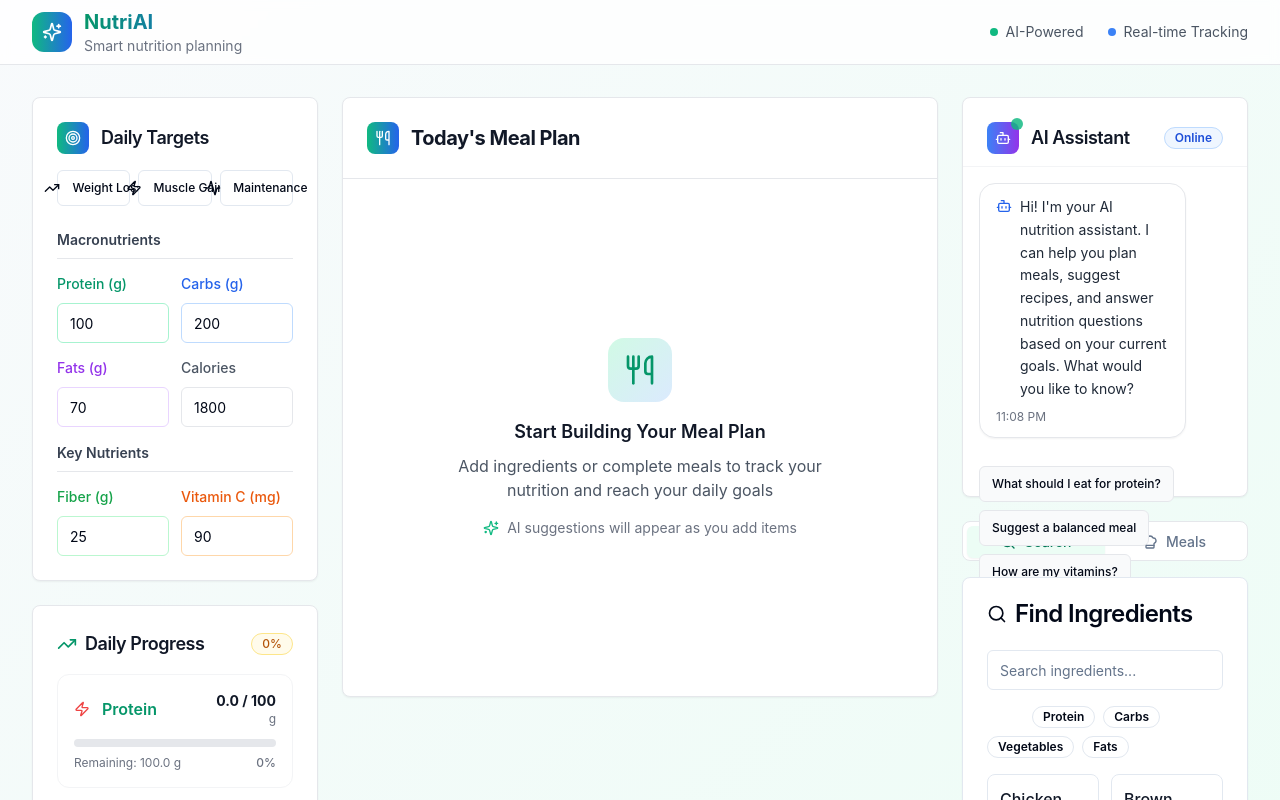
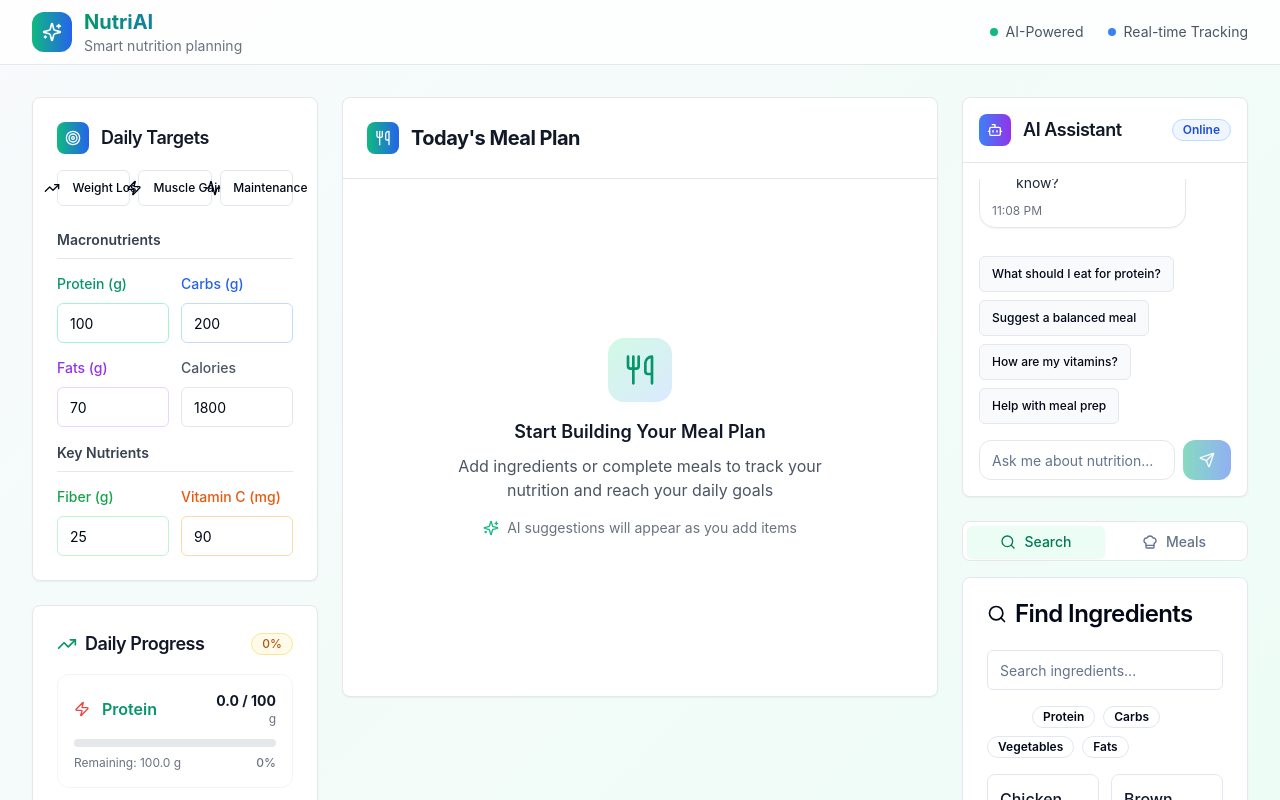
Before and after one commit to MuhammadAman02/hst-ai-5c35950b-bf35-40c8-a86a-7bd4a065f646, a React (Vite) app: page / in a window 1280 px wide. Shown: the top 800 px of the page. Built offline with nearby package versions, Linux system fonts and the light colour scheme.

Commit message:
update file

```diff
--- a/src/components/AIChat.tsx
+++ b/src/components/AIChat.tsx
@@ -141,16 +141,13 @@ const AIChat: React.FC<AIChatProps> = ({ progress, onSuggestion }) => {
 
   return (
     <Card className="glass-card h-[400px] flex flex-col">
-      <CardHeader className="pb-3 border-b border-gray-100">
+      <CardHeader className="flex-shrink-0 p-4 border-b border-gray-200">
         <div className="flex items-center justify-between">
-          <CardTitle className="text-lg font-semibold text-gray-900 flex items-center gap-3">
-            <div className="relative">
-              <div className="w-8 h-8 gradient-secondary rounded-lg flex items-center justify-center">
-                <Bot className="h-4 w-4 text-white" />
-              </div>
-              <div className="absolute -top-1 -right-1 w-3 h-3 bg-emerald-500 rounded-full animate-pulse"></div>
+          <CardTitle className="text-lg font-semibold text-gray-900 flex items-center space-x-3">
+            <div className="w-8 h-8 gradient-secondary rounded-lg flex items-center justify-center">
+              <Bot className="h-4 w-4 text-white" />
             </div>
-            AI Assistant
+            <span>AI Assistant</span>
           </CardTitle>
           <Badge variant="outline" className="bg-blue-50 text-blue-700 border-blue-200 text-xs">
             Online
@@ -158,22 +155,22 @@ const AIChat: React.FC<AIChatProps> = ({ progress, onSuggestion }) => {
         </div>
       </CardHeader>
 
-      <CardContent className="flex-1 flex flex-col p-4 space-y-4">
+      <CardContent className="flex-1 flex flex-col p-4 space-y-4 min-h-0">
         {/* Messages */}
         <div className="flex-1 overflow-y-auto space-y-3 pr-2">
           {messages.map((message) => (
             <div
               key={message.id}
-              className={`flex ${message.type === 'user' ? 'justify-end' : 'justify-start'} animate-fade-in`}
+              className={`flex ${message.type === 'user' ? 'justify-end' : 'justify-start'}`}
             >
               <div
-                className={`max-w-[85%] rounded-2xl px-4 py-3 ${
+                className={`max-w-[85%] rounded-2xl px-3 py-2 ${
                   message.type === 'user'
                     ? 'bg-gradient-to-r from-emerald-500 to-emerald-600 text-white'
                     : 'bg-white border border-gray-200 text-gray-800 shadow-sm'
                 }`}
               >
-                <div className="flex items-start gap-2">
+                <div className="flex items-start space-x-2">
                   {message.type === 'ai' && (
                     <Bot className="h-4 w-4 mt-0.5 text-blue-600 flex-shrink-0" />
                   )}
@@ -189,9 +186,9 @@ const AIChat: React.FC<AIChatProps> = ({ progress, onSuggestion }) => {
           ))}
 
           {isLoading && (
-            <div className="flex justify-start animate-fade-in">
-              <div className="bg-white border border-gray-200 rounded-2xl px-4 py-3 shadow-sm">
-                <div className="flex items-center gap-2">
+            <div className="flex justify-start">
+              <div className="bg-white border border-gray-200 rounded-2xl px-3 py-2 shadow-sm">
+                <div className="flex items-center space-x-2">
                   <Bot className="h-4 w-4 text-blue-600" />
                   <Loader2 className="h-4 w-4 animate-spin text-blue-600" />
                   <span className="text-sm text-gray-600">Thinking...</span>
@@ -210,7 +207,7 @@ const AIChat: React.FC<AIChatProps> = ({ progress, onSuggestion }) => {
               variant="outline"
               size="sm"
               onClick={() => setInputValue(question)}
-              className="text-xs bg-gray-50 border-gray-200 hover:bg-gray-100 transition-all duration-200"
+              className="text-xs bg-gray-50 border-gray-200 hover:bg-gray-100"
             >
               {question}
             </Button>
@@ -218,12 +215,12 @@ const AIChat: React.FC<AIChatProps> = ({ progress, onSuggestion }) => {
         </div>
 
         {/* Input */}
-        <div className="flex gap-2">
+        <div className="flex space-x-2">
           <Input
             value={inputValue}
             onChange={(e) => setInputValue(e.target.value)}
             onKeyPress={handleKeyPress}
-            placeholder="Ask me about nutrition, meals, or recipes..."
+            placeholder="Ask me about nutrition..."
             className="flex-1 rounded-xl border-gray-200 focus-ring"
             disabled={isLoading}
           />
```
